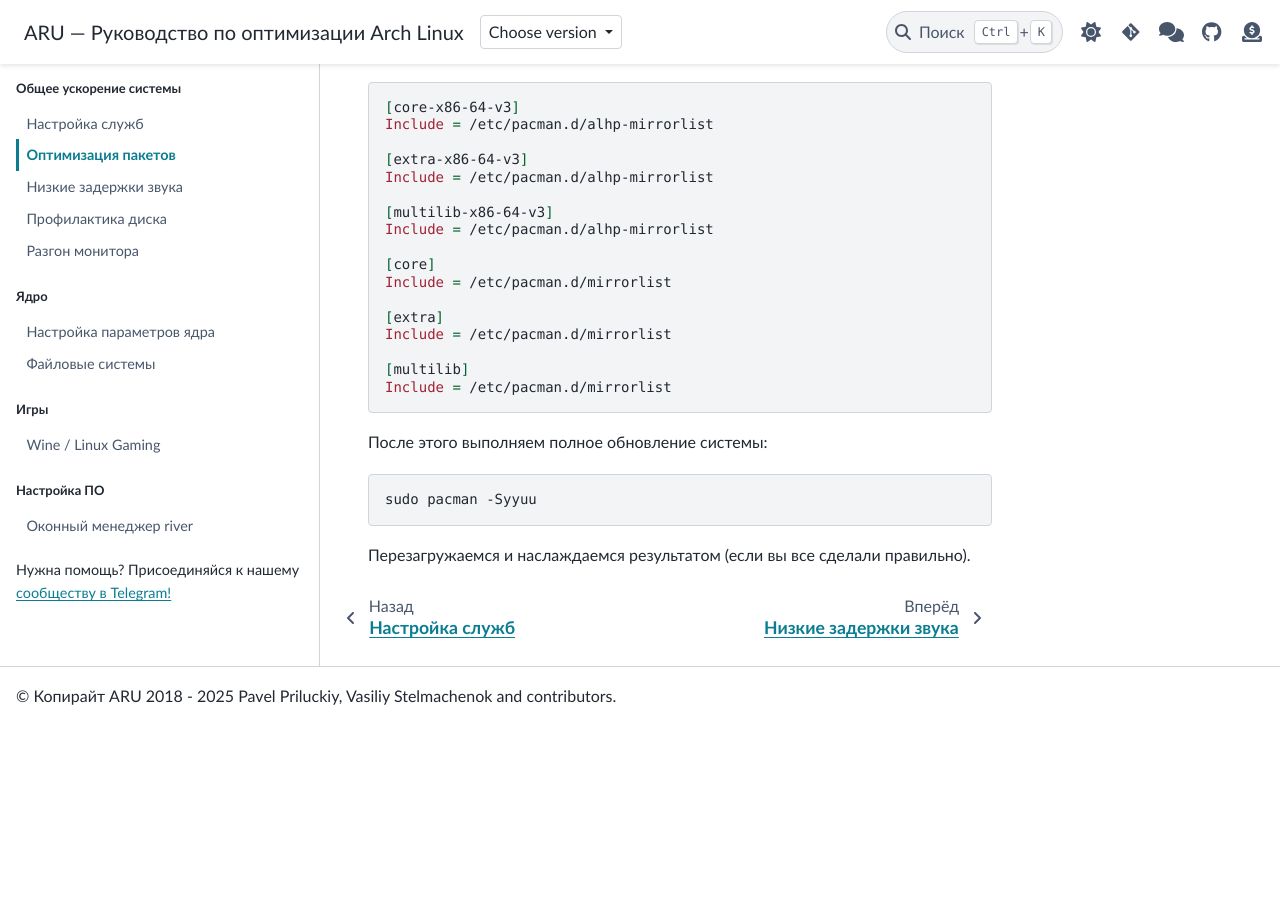
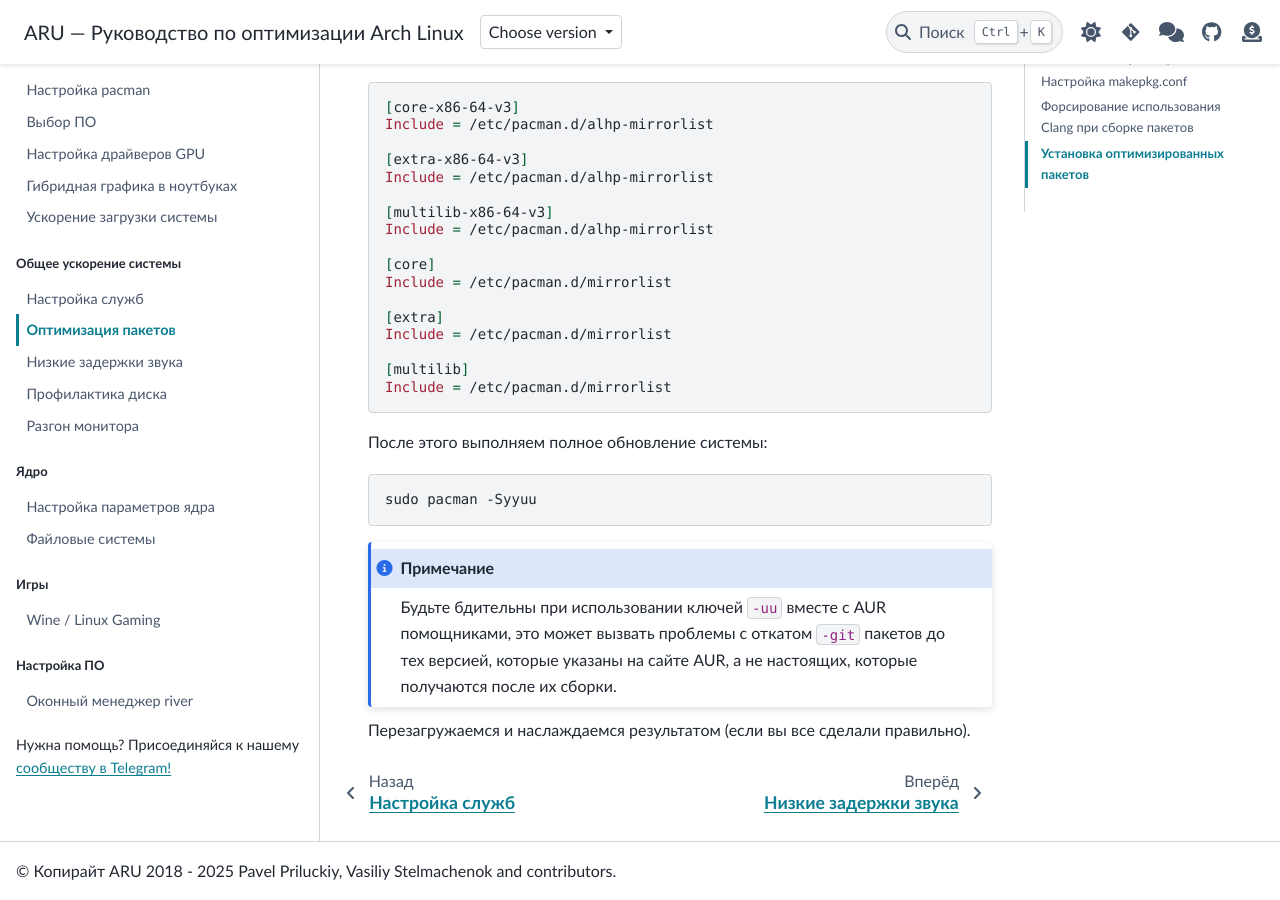
Before and after one commit to ventureoo/ARU, a Sphinx documentation site: the page built from docs/source/build.rst, in a window 1280 px wide and 900 px high, scrolled down 7578 px. Built offline with Sphinx 7.4.7 and the PyData theme 0.15.4, drawn with Linux system fonts in a browser that asks for light colours; before the commit the page ends 8303 px from its top, so only the background shows below that.

Commit message:
build: Add note about -uu when using AUR helps
Signed-off-by: Vasiliy Stelmachenok <ventureo@cachyos.org>

```diff
--- a/docs/source/build.rst
+++ b/docs/source/build.rst
@@ -376,6 +376,11 @@
 
   sudo pacman -Syyuu
 
+.. note:: Будьте бдительны при использовании ключей ``-uu`` вместе с
+   AUR помощниками, это может вызвать проблемы с откатом ``-git``
+   пакетов до тех версией, которые указаны на сайте AUR, а не
+   настоящих, которые получаются после их сборки.
+
 Перезагружаемся и наслаждаемся результатом (если вы все сделали
 правильно).
 
```
